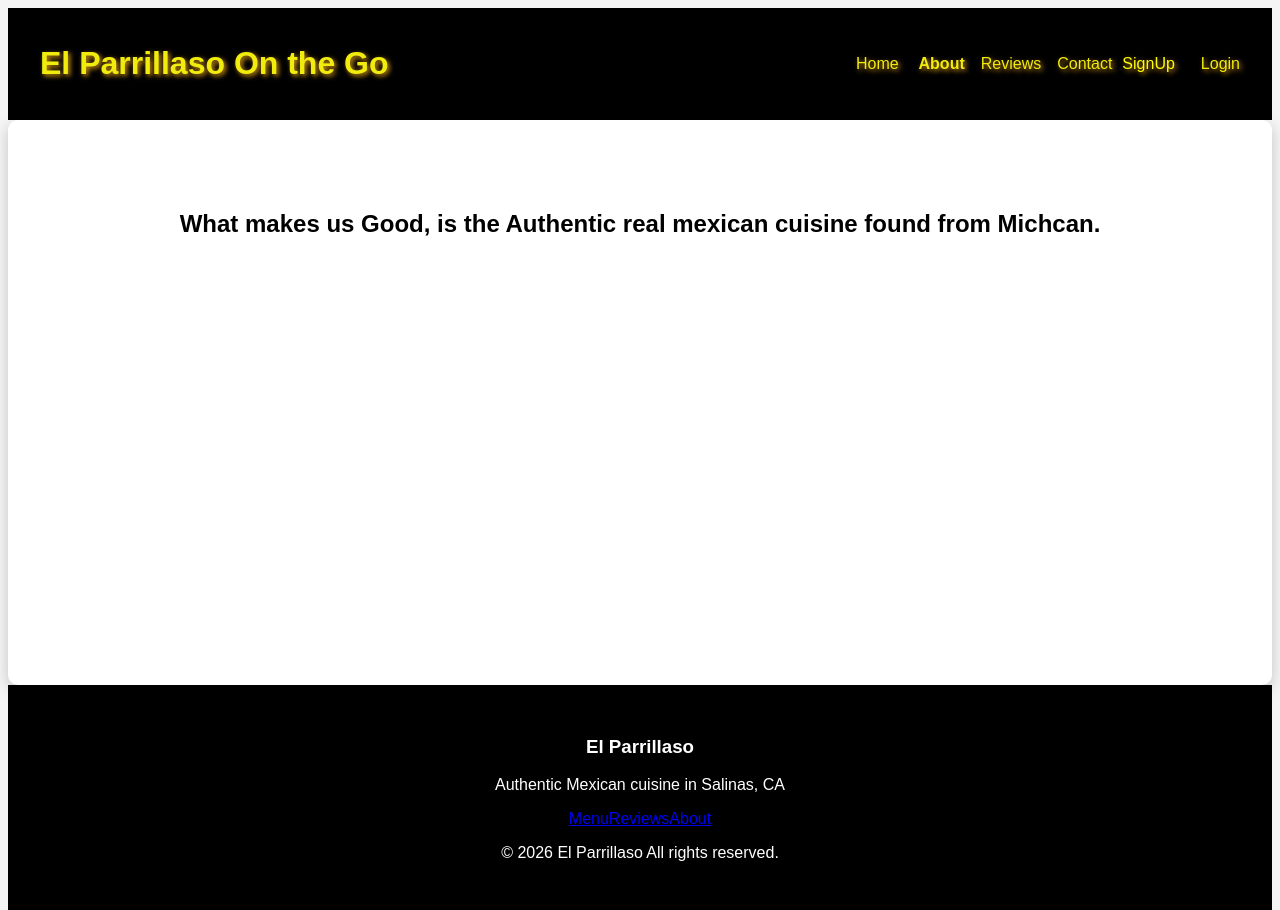
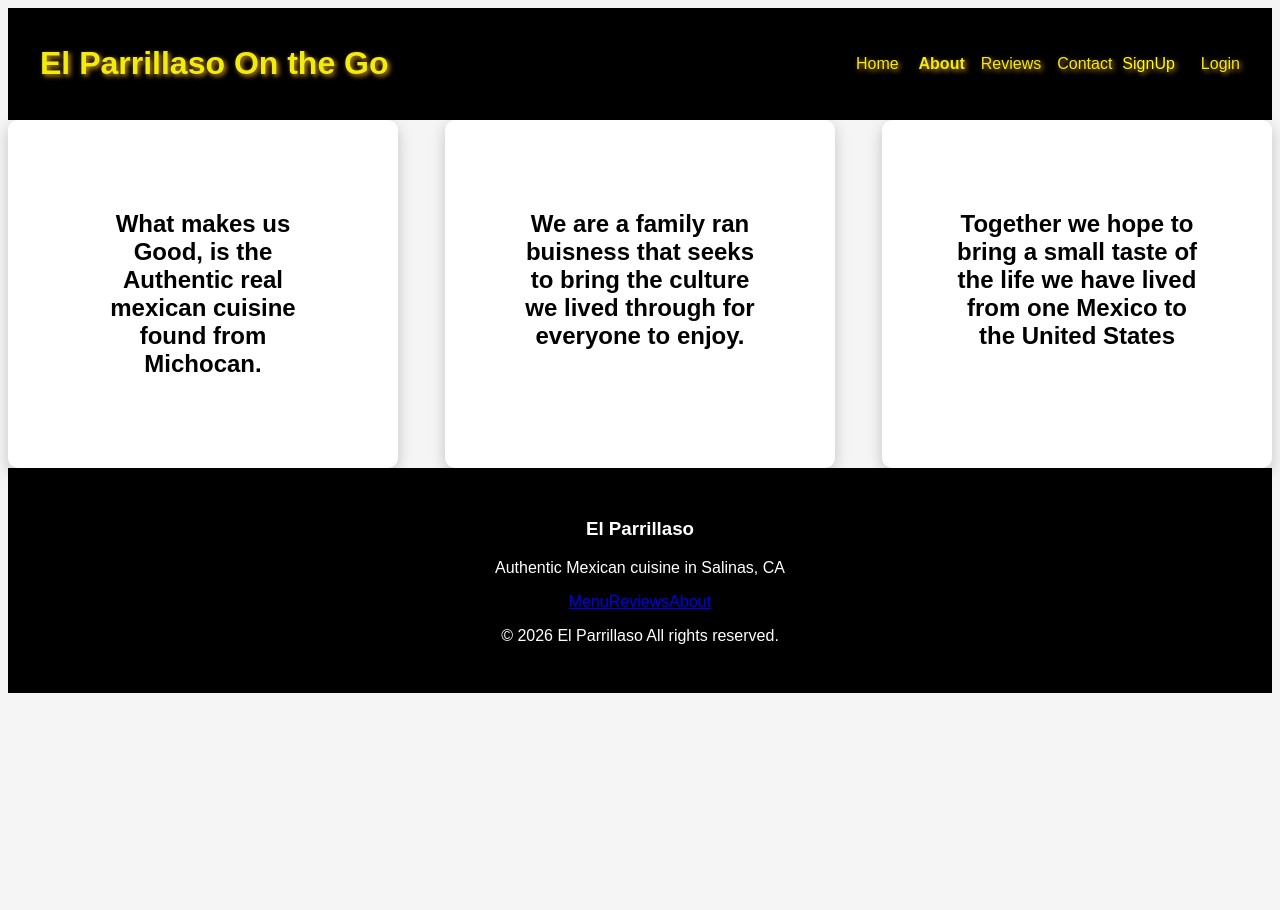
Before and after one commit to arturo179/el_parrillaso, a React (Vite) app in the folder el_parrillaso/frontend/: page /about in a window 1280 px wide. After the commit the page ends 800 px from the top, so only its background shows below. Built offline with nearby package versions, Linux system fonts and the light colour scheme; no server answers.

Commit message:
Fixed the submit issue

```diff
--- a/el_parrillaso/frontend/src/pages/about.jsx
+++ b/el_parrillaso/frontend/src/pages/about.jsx
@@ -1,15 +1,26 @@
 import React from "react";
 const About = () => {
     return (<div className="about">
-
+        <container className="about-info">
         <section className="top-section">
 
             <div>
                 <h1>
-                    What makes us Good, is the Authentic real mexican cuisine found from Michcan.
+                    What makes us Good, is the Authentic real mexican cuisine found from Michocan.
                 </h1>
             </div>
         </section>
+
+        <section className="middle-section">
+            <div> <h1>We are a family ran buisness that seeks to bring the culture we lived through for everyone to enjoy.</h1></div>
+        </section>
+
+        <section className="right-section">
+            <div> <h1>Together we hope to bring a small taste of the life we have lived from one Mexico to the United States</h1></div>
+        </section>
+        </container>
+
+
 
         <section className="footer-section">
             <footer className="footer">
--- a/el_parrillaso/frontend/src/pages/contact.jsx
+++ b/el_parrillaso/frontend/src/pages/contact.jsx
@@ -33,8 +33,7 @@ function Contact() {
             message: "",
         });
 
-        // Optional: redirect after submit
-        // navigate("/");
+        navigate("/");
     };
 
     return (
@@ -50,8 +49,8 @@ function Contact() {
                 <div className="contact-info">
                     <h2>El Parrillaso</h2>
                     <p>Authentic Mexican cuisine in Salinas, CA</p>
-                    <p><strong>Phone:</strong> (831) 000-0000</p>
-                    <p><strong>Email:</strong> contact@elparrillaso.com</p>
+                    <p><strong>Phone:</strong> (831) 272-3317</p>
+                    <p><strong>Email:</strong> elparrillaso@gmail.com</p>
                     <p><strong>Location:</strong> Salinas, CA</p>
                 </div>
 
--- a/el_parrillaso/frontend/src/pages/reviews.jsx
+++ b/el_parrillaso/frontend/src/pages/reviews.jsx
@@ -1,5 +1,13 @@
 import { useEffect,useState } from "react";
 import { supabase } from "../services/supabaseClient"
+
+import { Navigate, NavLink, useNavigate } from "react-router-dom";
+
+function handle_reciew(){
+    Navigate("/reviews");
+
+
+}
 
 
 function Reviews() {
@@ -32,6 +40,8 @@ function Reviews() {
 
     const handleSubmit = async (e) => {
         e.preventDefault();
+        const API_URL = import.meta.env.VITE_API_URL;
+
 
         try {
             const {data: { session} } = await supabase.auth.getSession();
@@ -159,7 +169,7 @@ function Reviews() {
 
         <div className="review-list">
             {reviews.map((r, index) => {
-                console.log("review dta:", r.image_url);
+                console.log("review data:", r.image_url);
                 return (
                 <div key={r.id} className="review-card">
 
--- a/el_parrillaso/frontend/src/styles/about.css
+++ b/el_parrillaso/frontend/src/styles/about.css
@@ -4,10 +4,27 @@
     padding: 0;
     box-sizing: border-box;
 }
+.about-info{
+    display: flex;
+    height: auto;
+
+    text-size-adjust: calc();
+
+}
 
 .top-section {
-    width: auto;
-    height: 425px;
+    width: 250px;
+    padding: 70px;
+    border-radius: 10px;
+    overflow: hidden;
+    box-shadow: 0 5px 15px rgba(0, 0, 0, 0.2);
+    transition: transform 0.3s ease;
+    background: white;
+    margin-right: auto;
+    text-align: center;
+}
+.middle-section{
+    width: 250px;
     padding: 70px;
     border-radius: 10px;
     overflow: hidden;
@@ -16,6 +33,18 @@
     background: white;
     margin-left: auto;
     margin-right: auto;
+    text-align: center;
+
+}
+.right-section{
+    width: 250px;
+    padding: 70px;
+    border-radius: 10px;
+    overflow: hidden;
+    box-shadow: 0 5px 15px rgba(0, 0, 0, 0.2);
+    transition: transform 0.3s ease;
+    background: white;
+    margin-left: auto;
     text-align: center;
 }
 .footer-section {
```
